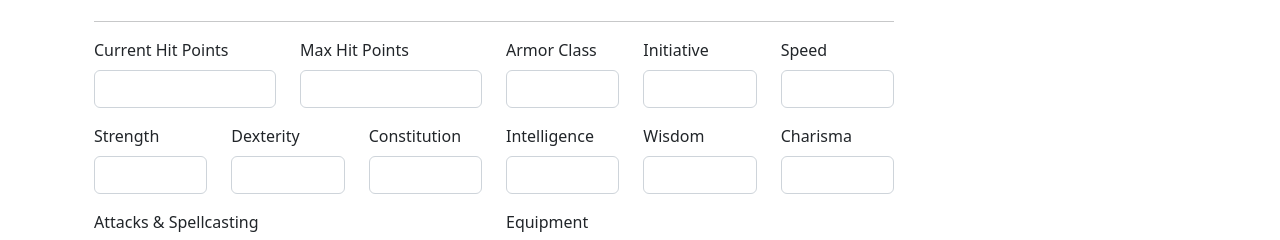
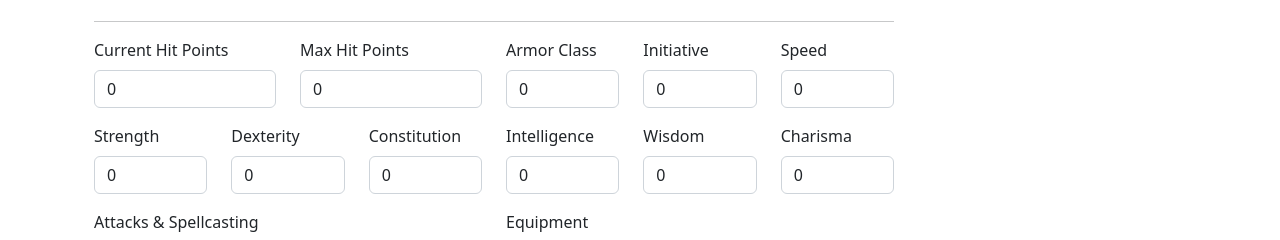
Before and after one commit to MitulMistry/character-sheet, a React (Create React App) app: page /new in a window 1280 px wide. Shown: the part 427-667 px from the top of the page. Built offline with nearby package versions, Linux system fonts and the light colour scheme.

Commit message:
Implement state setter functions for character form fields

```diff
--- /dev/null
+++ b/src/app/helpers.ts
@@ -0,0 +1 @@
+export const strToNum = (str: string) => Number(str);
--- a/src/components/CharacterForm/CharacterForm.tsx
+++ b/src/components/CharacterForm/CharacterForm.tsx
@@ -3,6 +3,7 @@ import React, { useState, useEffect } from 'react';
 import { useAppSelector, useAppDispatch } from '../../app/hooks';
 import { loadCharFormData, selectCharFormData } from './characterFormSlice';
 import { rulesets } from '../../data/constants';
+import { strToNum } from '../../app/helpers';
 
 import Container from 'react-bootstrap/Container';
 import Row from 'react-bootstrap/Row';
@@ -20,6 +21,36 @@ function CharacterForm() {
   // only once upon component loading.
   useEffect(() => { dispatch(loadCharFormData(rulesets.dnd5)) }, []);
 
+  const [characterName, setCharacterName] = useState('');
+  const [playerName, setPlayerName] = useState('');
+  const [race, setRace] = useState('');
+  const [gender, setGender] = useState('');
+  const [charClass, setCharClass] = useState('');
+  const [level, setLevel] = useState(0);
+  const [background, setBackground] = useState('');
+  const [alignment, setAlignment] = useState('');
+  const [currentHitPoints, setCurrentHitPoints] = useState(0);
+  const [maxHitPoints, setMaxHitPoints] = useState(0);
+  const [armorClass, setArmorClass] = useState(0);
+  const [initiative, setInitiative] = useState(0);
+  const [speed, setSpeed] = useState(0);
+  const [strength, setStrength] = useState(0);
+  const [dexterity, setDexterity] = useState(0);
+  const [constitution, setConstitution] = useState(0);
+  const [intelligence, setIntelligence] = useState(0);
+  const [wisdom, setWisdom] = useState(0);
+  const [charisma, setCharisma] = useState(0);
+  const [attacksSpellcasting, setAttacksSpellcasting] = useState('');
+  const [equipment, setEquipment] = useState('');
+  const [savingThrows, setSavingThrows] = useState('');
+  const [skills, setSkills] = useState('');
+  const [personalityTraits, setPersonalityTraits] = useState('');
+  const [ideals, setIdeals] = useState('');
+  const [bonds, setBonds] = useState('');
+  const [flaws, setFlaws] = useState('');
+  const [biography, setBiography] = useState('');
+  const [other, setOther] = useState('');
+
   return (
     <Container>
       <Form className="characterForm">
@@ -27,14 +58,22 @@ function CharacterForm() {
             <Col xs={12} md={6}>
               <Form.Group className="mb-3" controlId="characterName">
                 <Form.Label>Character Name</Form.Label>
-                <Form.Control type="text" />
+                <Form.Control
+                  type="text"
+                  value={ characterName }
+                  onChange={ event => setCharacterName(event.target.value) }
+                />
               </Form.Group>
             </Col>
 
             <Col xs={12} md={6}>
               <Form.Group className="mb-3" controlId="playerName">
                 <Form.Label>Player Name</Form.Label>
-                <Form.Control type="text" />
+                <Form.Control
+                  type="text"
+                  value={ playerName }
+                  onChange={ event => setPlayerName(event.target.value) }
+                />
               </Form.Group>
             </Col>
           </Row>
@@ -43,7 +82,10 @@ function CharacterForm() {
             <Col xs={12} md={6}>
               <Form.Group className="mb-3" controlId="race">
                 <Form.Label>Race</Form.Label>
-                <Form.Select>
+                <Form.Select
+                  value={ race }
+                  onChange={ event => setRace(event.target.value) }
+                >
                   {formData.races.map((race, idx) => (<option key={`race-${idx}`}>{race}</option>))}
                 </Form.Select>
               </Form.Group>
@@ -52,7 +94,10 @@ function CharacterForm() {
             <Col xs={12} md={6}>
               <Form.Group className="mb-3" controlId="gender">
                 <Form.Label>Gender</Form.Label>
-                <Form.Select>
+                <Form.Select
+                  value={ gender }
+                  onChange={ event => setGender(event.target.value) }
+                >
                   {formData.genders.map((gender, idx) => (<option key={`gender-${idx}`}>{gender}</option>))}
                 </Form.Select>
               </Form.Group>
@@ -61,18 +106,24 @@ function CharacterForm() {
 
           <Row>
             <Col xs={12} md={6}>
-              <Form.Group className="mb-3" controlId="class">
+              <Form.Group className="mb-3" controlId="charClass">
                 <Form.Label>Class</Form.Label>
-                <Form.Select>
-                  {formData.classes.map((charClass, idx) => (<option key={`charClass-${idx}`}>{charClass}</option>))}
+                <Form.Select
+                  value={ charClass }
+                  onChange={ event => setCharClass(event.target.value) }
+                >
+                  {formData.charClasses.map((charClass, idx) => (<option key={`charClass-${idx}`}>{charClass}</option>))}
                 </Form.Select>
               </Form.Group>
             </Col>
 
             <Col xs={12} md={6}>
-              <Form.Group className="mb-3" controlId="playerName">
+              <Form.Group className="mb-3" controlId="level">
                 <Form.Label>Level</Form.Label>
-                <Form.Select>
+                <Form.Select
+                  value={ level }
+                  onChange={ event => setLevel(strToNum(event.target.value)) }
+                >
                   { [...Array(formData.maxLevel)].map((val, idx) => (
                       <option key={"lvl-" + (idx + 1)}>{idx + 1}</option>
                     ))
@@ -86,7 +137,10 @@ function CharacterForm() {
             <Col xs={12} md={6}>
               <Form.Group className="mb-3" controlId="background">
                 <Form.Label>Background</Form.Label>
-                <Form.Select>
+                <Form.Select
+                  value={ background }
+                  onChange={ event => setBackground(event.target.value) }
+                >
                   {formData.backgrounds.map((background, idx) => (<option key={`background-${idx}`}>{background}</option>))}
                 </Form.Select>
               </Form.Group>
@@ -95,7 +149,10 @@ function CharacterForm() {
             <Col xs={12} md={6}>
               <Form.Group className="mb-3" controlId="alignment">
                 <Form.Label>Alignment</Form.Label>
-                <Form.Select>
+                <Form.Select
+                  value={ alignment }
+                  onChange={ event => setAlignment(event.target.value) }
+                >
                   {formData.alignments.map((alignment, idx) => (<option key={`alignment-${idx}`}>{alignment}</option>))}
                 </Form.Select>
               </Form.Group>
@@ -108,35 +165,55 @@ function CharacterForm() {
             <Col xs={6} md={3}>
               <Form.Group className="mb-3" controlId="currentHitPoints">
                 <Form.Label>Current Hit Points</Form.Label>
-                <Form.Control type="text" />
+                <Form.Control
+                  type="number"
+                  value={ currentHitPoints }
+                  onChange={ event => setCurrentHitPoints(strToNum(event.target.value)) }
+                />
               </Form.Group>
             </Col>
 
             <Col xs={6} md={3}>
               <Form.Group className="mb-3" controlId="maxHitPoints">
                 <Form.Label>Max Hit Points</Form.Label>
-                <Form.Control type="text" />
+                <Form.Control
+                  type="number"
+                  value={ maxHitPoints }
+                  onChange={ event => setMaxHitPoints(strToNum(event.target.value)) }
+                />
               </Form.Group>
             </Col>
 
             <Col xs={6} md={2}>
               <Form.Group className="mb-3" controlId="armorClass">
                 <Form.Label>Armor Class</Form.Label>
-                <Form.Control type="text" />
+                <Form.Control
+                  type="number"
+                  value={ armorClass }
+                  onChange={ event => setArmorClass(strToNum(event.target.value)) }
+                />
               </Form.Group>
             </Col>
 
             <Col xs={6} md={2}>
               <Form.Group className="mb-3" controlId="initiative">
                 <Form.Label>Initiative</Form.Label>
-                <Form.Control type="text" />
+                <Form.Control
+                  type="number"
+                  value={ initiative }
+                  onChange={ event => setInitiative(strToNum(event.target.value)) }
+                />
               </Form.Group>
             </Col>
 
             <Col xs={6} md={2}>
               <Form.Group className="mb-3" controlId="speed">
                 <Form.Label>Speed</Form.Label>
-                <Form.Control type="text" />
+                <Form.Control
+                  type="number"
+                  value={ speed }
+                  onChange={ event => setSpeed(strToNum(event.target.value)) }
+                />
               </Form.Group>
             </Col>
           </Row>
@@ -145,58 +222,88 @@ function CharacterForm() {
             <Col xs={6} md={2}>
               <Form.Group className="mb-3" controlId="strength">
                 <Form.Label>Strength</Form.Label>
-                <Form.Control type="text" />
+                <Form.Control
+                  type="number"
+                  value={ strength }
+                  onChange={ event => setStrength(strToNum(event.target.value)) }
+                />
               </Form.Group>
             </Col>
 
             <Col xs={6} md={2}>
               <Form.Group className="mb-3" controlId="dexterity">
                 <Form.Label>Dexterity</Form.Label>
-                <Form.Control type="text" />
+                <Form.Control
+                  type="number"
+                  value={ dexterity }
+                  onChange={ event => setDexterity(strToNum(event.target.value)) }
+                />
               </Form.Group>
             </Col>
 
             <Col xs={6} md={2}>
               <Form.Group className="mb-3" controlId="constitution">
                 <Form.Label>Constitution</Form.Label>
-                <Form.Control type="text" />
+                <Form.Control
+                  type="number"
+                  value={ constitution }
+                  onChange={ event => setConstitution(strToNum(event.target.value)) }
+                />
               </Form.Group>
             </Col>
 
             <Col xs={6} md={2}>
               <Form.Group className="mb-3" controlId="intelligence">
                 <Form.Label>Intelligence</Form.Label>
-                <Form.Control type="text" />
+                <Form.Control
+                  type="number"
+                  value={ intelligence }
+                  onChange={ event => setIntelligence(strToNum(event.target.value)) }
+                />
               </Form.Group>
             </Col>
 
             <Col xs={6} md={2}>
               <Form.Group className="mb-3" controlId="wisdom">
                 <Form.Label>Wisdom</Form.Label>
-                <Form.Control type="text" />
+                <Form.Control
+                  type="number"
+                  value={ wisdom }
+                  onChange={ event => setWisdom(strToNum(event.target.value)) }
+                />
               </Form.Group>
             </Col>
 
             <Col xs={6} md={2}>
               <Form.Group className="mb-3" controlId="charisma">
                 <Form.Label>Charisma</Form.Label>
-                <Form.Control type="text" />
+                <Form.Control
+                  type="number"
+                  value={ charisma }
+                  onChange={ event => setCharisma(strToNum(event.target.value)) }
+                />
               </Form.Group>
             </Col>
           </Row>
 
           <Row>
             <Col xs={12} md={6}>
-              <Form.Group className="mb-3" controlId="attacksAndSpellcasting">
+              <Form.Group className="mb-3" controlId="attacksSpellcasting">
                 <Form.Label>Attacks & Spellcasting</Form.Label>
-                <Form.Control as="textarea" rows={5} />
+                <Form.Control as="textarea" rows={5}
+                  value={ attacksSpellcasting }
+                  onChange={ event => setAttacksSpellcasting(event.target.value) }
+                />
               </Form.Group>
             </Col>
 
             <Col xs={12} md={6}>
-              <Form.Group className="mb-3" controlId="Equipment">
+              <Form.Group className="mb-3" controlId="equipment">
                 <Form.Label>Equipment</Form.Label>
-                <Form.Control as="textarea" rows={5} />
+                <Form.Control as="textarea" rows={5}
+                  value={ equipment }
+                  onChange={ event => setEquipment(event.target.value) }
+                />
               </Form.Group>
             </Col>
           </Row>
@@ -205,14 +312,20 @@ function CharacterForm() {
             <Col xs={12} md={6}>
               <Form.Group className="mb-3" controlId="savingThrows">
                 <Form.Label>Saving Throws</Form.Label>
-                <Form.Control as="textarea" rows={5} />
+                <Form.Control as="textarea" rows={5}
+                  value={ savingThrows }
+                  onChange={ event => setSavingThrows(event.target.value) }
+                />
               </Form.Group>
             </Col>
 
             <Col xs={12} md={6}>
-              <Form.Group className="mb-3" controlId="Skills">
+              <Form.Group className="mb-3" controlId="skills">
                 <Form.Label>Skills</Form.Label>
-                <Form.Control as="textarea" rows={5} />
+                <Form.Control as="textarea" rows={5}
+                  value={ skills }
+                  onChange={ event => setSkills(event.target.value) }
+                />
               </Form.Group>
             </Col>
           </Row>
@@ -223,14 +336,20 @@ function CharacterForm() {
             <Col xs={12} md={6}>
               <Form.Group className="mb-3" controlId="personalityTraits">
                 <Form.Label>Personality Traits</Form.Label>
-                <Form.Control type="text" />
+                <Form.Control type="text"
+                  value={ personalityTraits }
+                  onChange={ event => setPersonalityTraits(event.target.value) }
+                />
               </Form.Group>
             </Col>
 
             <Col xs={12} md={6}>
               <Form.Group className="mb-3" controlId="ideals">
                 <Form.Label>Ideals</Form.Label>
-                <Form.Control type="text" />
+                <Form.Control type="text"
+                  value={ ideals }
+                  onChange={ event => setIdeals(event.target.value) }
+                />
               </Form.Group>
             </Col>
           </Row>
@@ -239,14 +358,20 @@ function CharacterForm() {
             <Col xs={12} md={6}>
               <Form.Group className="mb-3" controlId="bonds">
                 <Form.Label>Bonds</Form.Label>
-                <Form.Control type="text" />
+                <Form.Control type="text"
+                  value={ bonds }
+                  onChange={ event => setBonds(event.target.value) }
+                />
               </Form.Group>
             </Col>
 
             <Col xs={12} md={6}>
               <Form.Group className="mb-3" controlId="flaws">
                 <Form.Label>Flaws</Form.Label>
-                <Form.Control type="text" />
+                <Form.Control type="text"
+                  value={ flaws }
+                  onChange={ event => setFlaws(event.target.value) }
+                />
               </Form.Group>
             </Col>
           </Row>
@@ -255,7 +380,10 @@ function CharacterForm() {
             <Col xs={12}>
               <Form.Group className="mb-3" controlId="biography">
                 <Form.Label>Biography</Form.Label>
-                <Form.Control as="textarea" rows={5} />
+                <Form.Control as="textarea" rows={5}
+                  value={ biography }
+                  onChange={ event => setBiography(event.target.value) }
+                />
               </Form.Group>
             </Col>
           </Row>
@@ -266,7 +394,10 @@ function CharacterForm() {
             <Col xs={12}>
               <Form.Group className="mb-3" controlId="other">
                 <Form.Label>Other</Form.Label>
-                <Form.Control as="textarea" rows={5} />
+                <Form.Control as="textarea" rows={5}
+                  value={ other }
+                  onChange={ event => setOther(event.target.value) }
+                />
               </Form.Group>
             </Col>
           </Row>
--- a/src/components/CharacterForm/characterFormSlice.ts
+++ b/src/components/CharacterForm/characterFormSlice.ts
@@ -7,7 +7,7 @@ export interface CharacterFormState {
   data: {
     races: string[],
     genders: string[],
-    classes: string[],
+    charClasses: string[],
     maxLevel: number,
     backgrounds: string[],
     alignments: string[]
@@ -18,7 +18,7 @@ const initialState: CharacterFormState = {
   data: {
     races: [],
     genders: [],
-    classes: [],
+    charClasses: [],
     maxLevel: 0,
     backgrounds: [],
     alignments: []
--- a/src/data/forms/characterDnd5.json
+++ b/src/data/forms/characterDnd5.json
@@ -15,7 +15,7 @@
     "Female",
     "Other"
   ],
-  "classes": [
+  "charClasses": [
     "Barbarian",
     "Bard",
     "Cleric",
```
